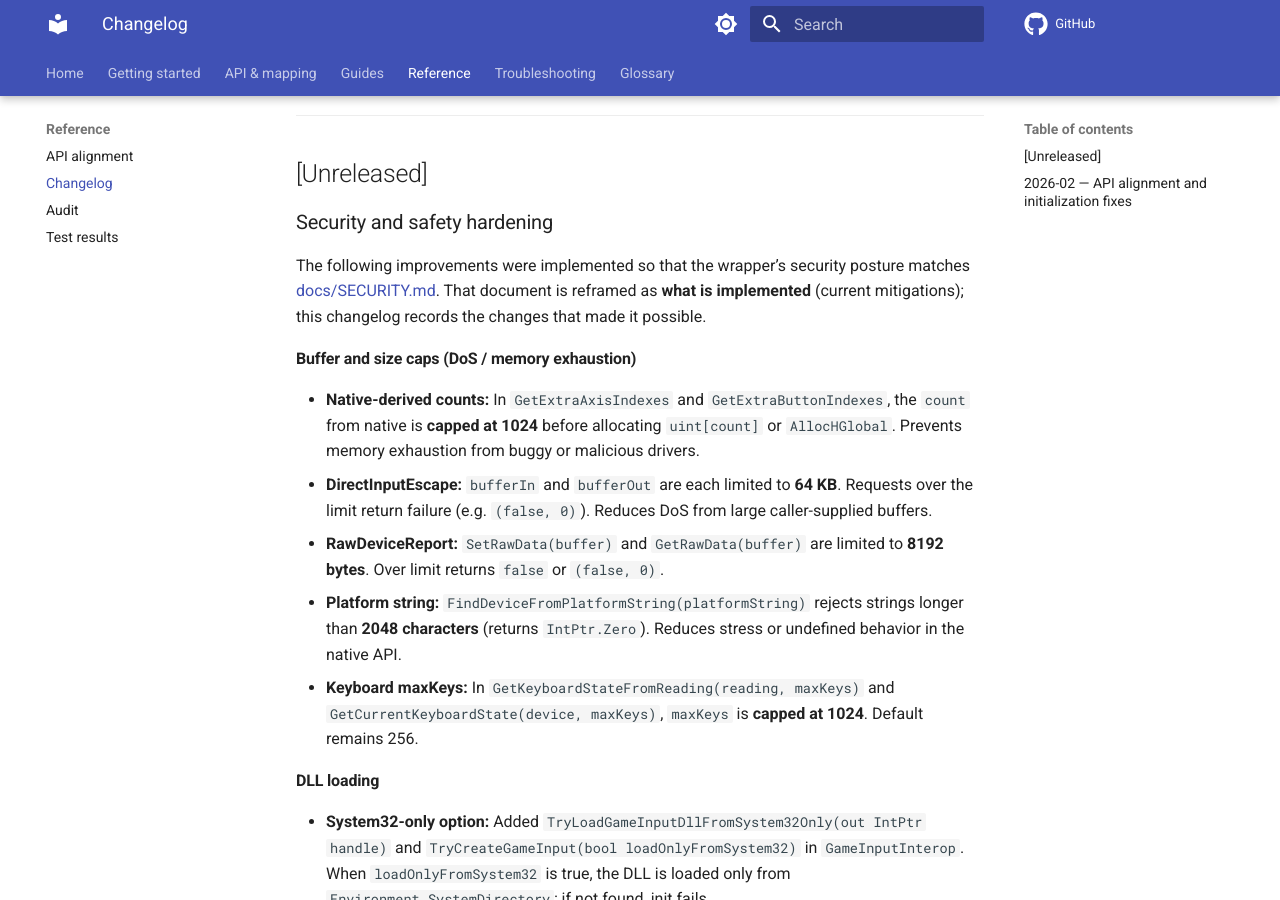
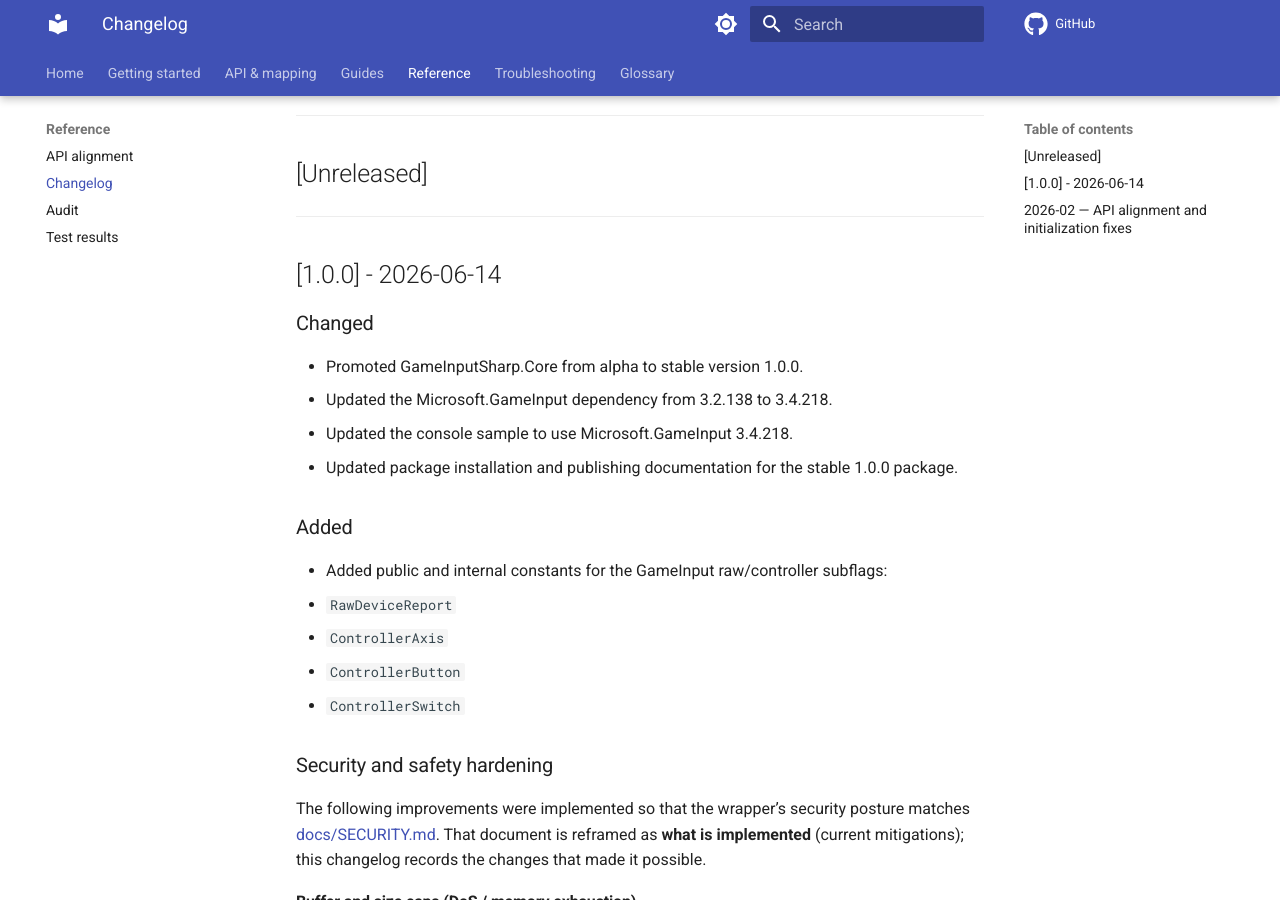
Before and after one commit to Fenris159/GameInputSharp.Core, an MkDocs documentation site: the page built from docs/CHANGELOG.md, in a window 1280 px wide and 900 px high, scrolled down 205 px. Built offline with MkDocs 1.6.1 and Material for MkDocs 9.7.7, drawn with Linux system fonts in a browser that asks for light colours; comment, search, counter and statistics services are not loaded.

Commit message:
Release version 1.0.0 of GameInputSharp.Core, promoting it from alpha to stable. Updated Microsoft.GameInput dependency to version 3.4.218 and revised documentation accordingly. Added new public and internal constants for GameInput raw/controller subflags.

```diff
--- a/docs/CHANGELOG.md
+++ b/docs/CHANGELOG.md
@@ -7,6 +7,25 @@ The format is based on [Keep a Changelog](https://keepachangelog.com/en/1.0.0/).
 ---
 
 ## [Unreleased]
+
+---
+
+## [1.0.0] - 2026-06-14
+
+### Changed
+
+- Promoted GameInputSharp.Core from alpha to stable version 1.0.0.
+- Updated the Microsoft.GameInput dependency from 3.2.138 to 3.4.218.
+- Updated the console sample to use Microsoft.GameInput 3.4.218.
+- Updated package installation and publishing documentation for the stable 1.0.0 package.
+
+### Added
+
+- Added public and internal constants for the GameInput raw/controller subflags:
+  - `RawDeviceReport`
+  - `ControllerAxis`
+  - `ControllerButton`
+  - `ControllerSwitch`
 
 ### Security and safety hardening
 
```
Also changed, not shown: docs/DISTRIBUTION.md (+3 -3 lines), docs/USAGE.md (+2 -2 lines), docs/quickstart.md (+2 -2 lines), docs/troubleshooting.md (+1 -1 lines), 5 other files.
